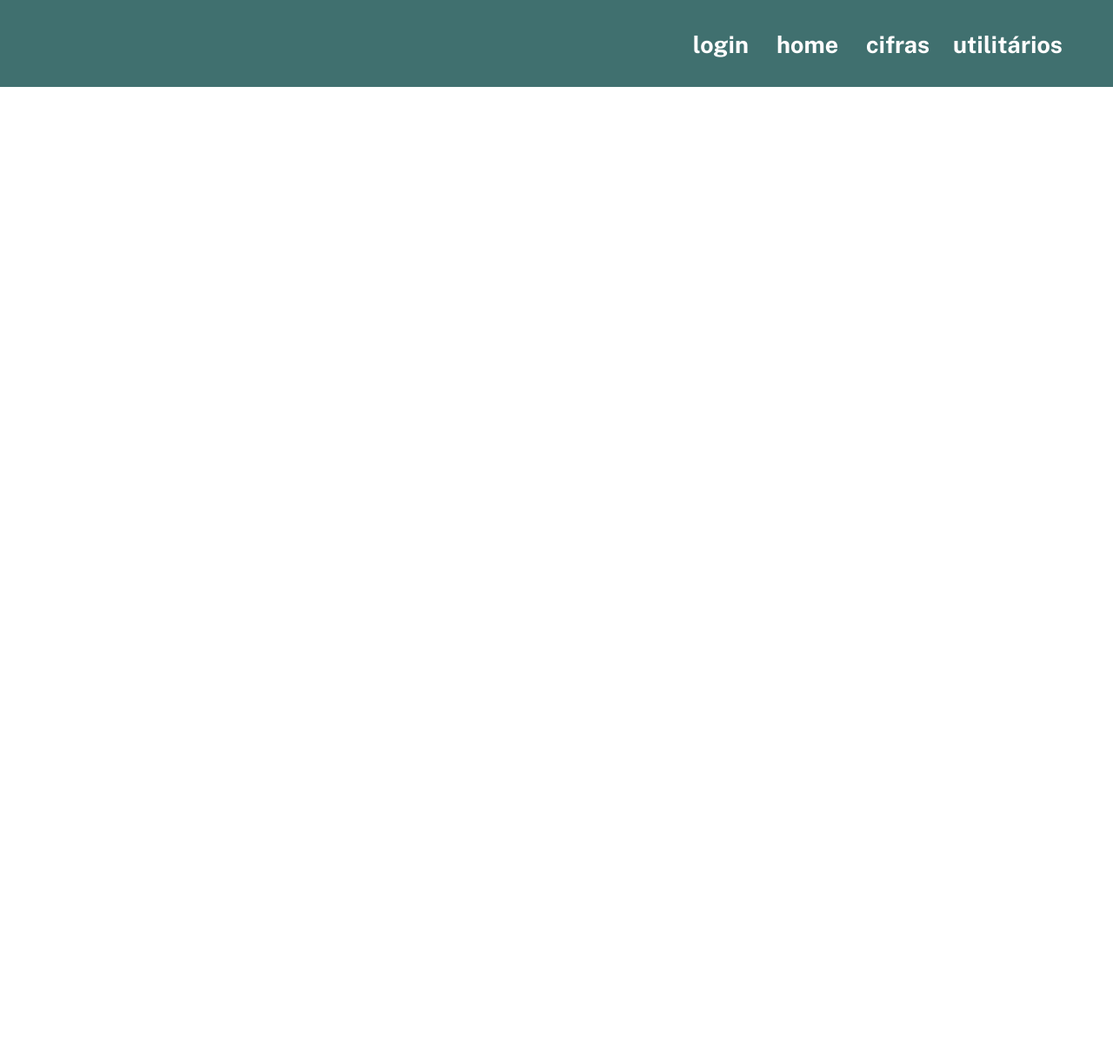
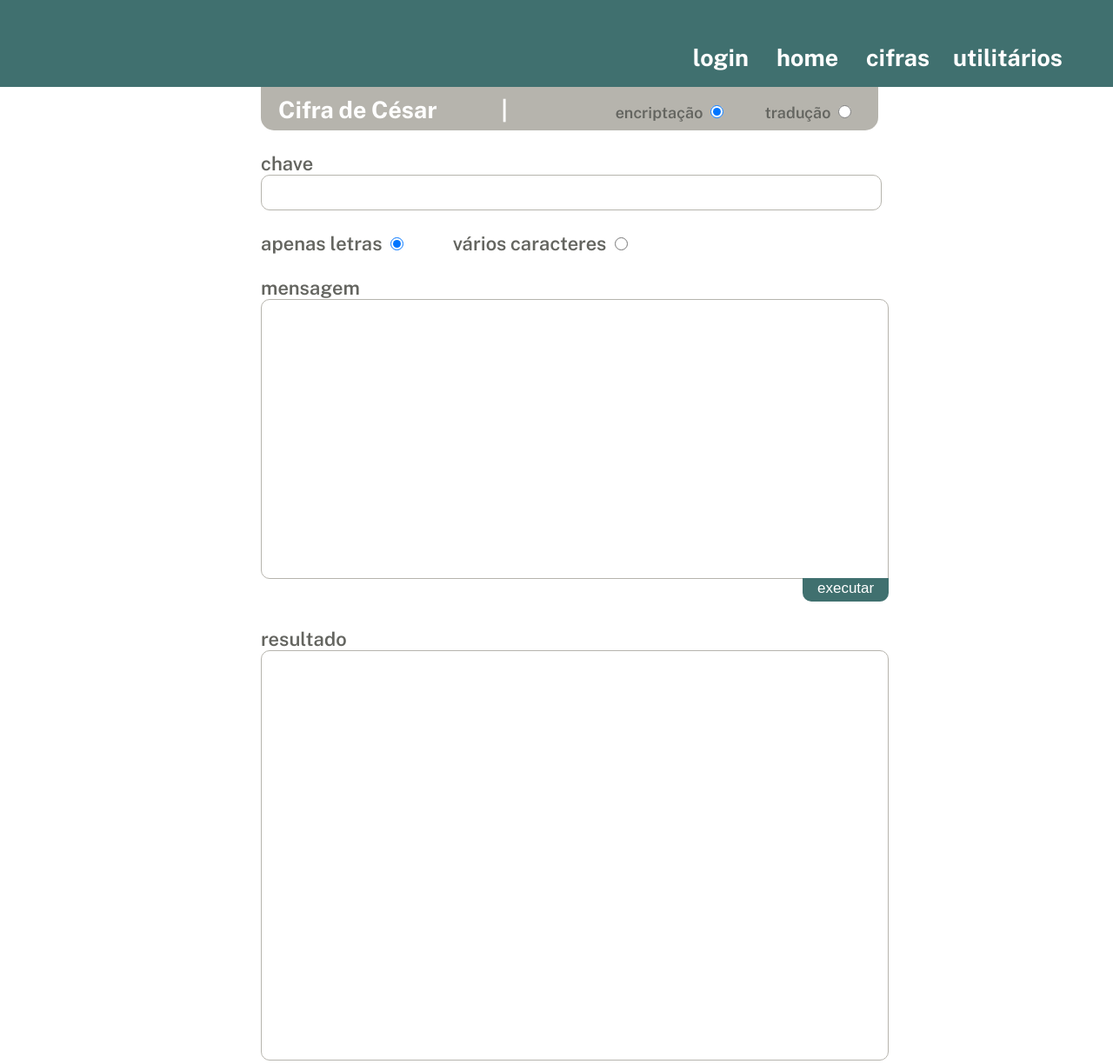
Before and after one commit to GregorioFornetti/CriPython-Web, a Django app: page / in a window 1280 px wide. Shown: the whole page at 87% size. Before the commit the page ends 100 px from the top, so only its background shows below. Run offline with Django 3.2, Linux system fonts and the light colour scheme.

Commit message:
layouts menus iniciado

```diff
--- /dev/null
+++ b/Cripythongraphy_Web/criptografias/static/criptografias/menus.js
@@ -0,0 +1,49 @@
+
+function construir_titulo(nome_titulo, traduc_encript=true) {
+    // Criando container titulo
+    let container_titulo = document.createElement('div')
+    container_titulo.className = 'box-titulo'
+    // Criando texto titulo
+    let titulo = document.createElement('h')
+    titulo.className = 'titulo-cifra'
+    titulo.innerText = nome_titulo
+    container_titulo.append(titulo)
+
+    if (traduc_encript) {  // Criar seleção de opções (radio: encriptação ou tradução)
+        // Criar barra de separação do titulo das opções
+        let separador = document.createElement('h')
+        separador.className = 'titulo-cifra'
+        separador.style.marginLeft = '70px'
+        separador.innerText = '|'
+        // Criando texto(label) encriptação
+        let texto_encript = document.createElement('h')
+        texto_encript.className = 'texto-radio-titulo'
+        texto_encript.style.marginLeft = '120px'
+        texto_encript.innerText = 'encriptação'
+        // Criando radio encriptação
+        let radio_encript = document.createElement('input')
+        radio_encript.className = 'radio-cifra'
+        radio_encript.type = 'radio'
+        radio_encript.name = 'modo'
+        radio_encript.id = 'encript'
+        radio_encript.checked = true;
+        // Criando texto(label) tradução
+        let texto_traduc = document.createElement('h')
+        texto_traduc.className = 'texto-radio-titulo'
+        texto_traduc.style.marginLeft = '40px'
+        texto_traduc.innerText = 'tradução'
+        // Criando radio tradução
+        let radio_traduc = document.createElement('input')
+        radio_traduc.className = 'radio-cifra'
+        radio_traduc.type = 'radio'
+        radio_traduc.name = 'modo'
+        radio_traduc.id = 'traduc'
+        // Adicionando todos os elementos no container do titulo
+        container_titulo.append(separador)
+        container_titulo.append(texto_encript)
+        container_titulo.append(radio_encript)
+        container_titulo.append(texto_traduc)
+        container_titulo.append(radio_traduc)
+    }
+    document.querySelector('.container-cifras').append(container_titulo)
+}
--- a/Cripythongraphy_Web/criptografias/static/criptografias/style.css
+++ b/Cripythongraphy_Web/criptografias/static/criptografias/style.css
@@ -36,6 +36,7 @@
     text-decoration: 'none';
     float: left;
     text-align: center;
+    margin-top: 15px;
     padding: 5px 16px;
     font-family: 'Public Sans Bold', sans-serif;
     border-radius: 10px;
@@ -183,11 +184,9 @@
 }
 
 .container-popup-geral {
-    position: relative;
-    left: 50%;
     width: 500px;
     height: 30px;
-    margin-left: -250px;
+    margin: auto;
     border-radius: 12px;
     padding: 10px 10px 6px 25px;
     display: 'none';
@@ -208,7 +207,7 @@
     float: right;
 }
 
-.textos-pagina {
+#textos-pagina {
     font-family: 'Public Sans Extralight', sans-serif;
     font-size: 18px;
     color: rgb(100, 101, 96);
@@ -227,3 +226,85 @@
     padding: 0;
     margin-bottom: 2px;
 }
+
+.box-titulo {
+    margin: auto;
+    width: 700px;
+    padding: 10px 0px 8px 10px;
+    background-color: rgb(182, 180, 173);
+    border-radius: 0px 0px 15px 15px;
+}
+
+.titulo-cifra {
+    color: white;
+    font-family: 'Public Sans Bold', sans-serif;
+    font-size: 27px;
+    margin-left: 10px;
+}
+
+.texto-radio-titulo {
+    color: rgb(100, 101, 96);
+    font-family: 'Public Sans Semibold', sans-serif;
+    font-size: 18px;
+}
+
+.radio-cifra {
+    height: 15px;
+    width: 15px;
+}
+
+.container-cifras {
+    margin: auto;
+    width: 700px;
+}
+
+.container-input-cifra {
+    width: 700px;
+    margin-top: 25px;
+}
+
+.input-cifra {
+    height: 37px;
+    border-radius: 10px;
+    width: 100%;
+    border: 1px solid rgb(182, 180, 173);
+    font-family: 'Public Sans Extralight', sans-serif;
+    font-size: 18px;
+    color: rgb(100, 101, 96);
+    padding-left: 10px;
+    outline: none;
+}
+
+.textarea_cifra {
+    border-radius: 10px 10px 0px 10px;
+    width: 100%;
+    border: 1px solid rgb(182, 180, 173);
+    font-family: 'Public Sans Extralight', sans-serif;
+    font-size: 18px;
+    color: rgb(100, 101, 96);
+    padding: 10px;
+    outline: none;
+    resize: none;
+    height: 300px;
+}
+
+.texto-cifra {
+    font-family: 'Public Sans Semibold', sans-serif;
+    font-size: 22px;
+    color: rgb(100, 101, 96);
+}
+
+#executar {
+    font-family: 'PublicSans-SemiBold', sans-serif;
+    font-size: 17px;
+    background-color: rgb(64, 112, 111);
+    color: white;
+    border-radius: 0px 0px 10px 10px;
+    padding: 2px 17px 5px 17px;
+    outline: none;
+    border: 0;
+    position: relative;
+    cursor: pointer;
+    bottom: 5px;
+    left: 89%;
+}
--- a/Cripythongraphy_Web/criptografias/templates/criptografias/index.html
+++ b/Cripythongraphy_Web/criptografias/templates/criptografias/index.html
@@ -15,6 +15,7 @@
         <script src='{% static "criptografias/popups.js" %}'></script>
         <script src='{% static "criptografias/login_register.js" %}'></script>
         <script src='{% static "criptografias/nav_bar.js" %}'></script>
+        <script src='{% static "criptografias/menus.js" %}'></script>
     </head>
     <body style="margin: 0;">
         <div class='barra-navegacao'>
@@ -42,9 +43,38 @@
                     </div>
                 </div>
             </div>
-            <div id='container-popup' class='container-popup-geral'>
+            <div id='container-popup'>
                 <h class='texto-popup'></h>
                 <a class='botao-fechar-popup'></a>
+            </div>
+            <div class='container-cifras'>
+                <div class='box-titulo'>
+                    <h class='titulo-cifra'>Cifra de César</h>
+                    <h class='titulo-cifra' style='margin-left: 70px;'>|</h>
+                    <h class='texto-radio-titulo' style='margin-left: 120px;'>encriptação</h>
+                    <input type='radio' name='modo' id='encript' class='radio-cifra' checked>
+                    <h for='traduc' class='texto-radio-titulo' style='margin-left: 40px;'>tradução</h>
+                    <input type='radio' name='modo' id='traduc' class='radio-cifra'>
+                </div>
+                <div class='container-input-cifra'>
+                    <h class='texto-cifra'>chave</h>
+                    <input type='text' class='input-cifra'>
+                </div>
+                <div class='container-input-cifra'>
+                    <h class="texto-cifra">apenas letras</h>
+                    <input type='radio' class='radio-cifra' name='opcoes' id='apenas-letras' checked>
+                    <h class='texto-cifra' style='margin-left:50px;'>vários caracteres</h>
+                    <input type='radio' class='radio-cifra' name='opcoes' id='varios-caracteres'>
+                </div>
+                <div class='container-input-cifra'>
+                    <h class='texto-cifra' >mensagem</h>
+                    <textarea class='textarea_cifra'></textarea>
+                    <input type='button' value='executar' id='executar'>
+                </div>
+                <div class='container-input-cifra'>
+                    <h class='texto-cifra'>resultado</h>
+                    <textarea class='textarea_cifra' style='border-radius: 10px; height: 450px;' readonly></textarea>
+                </div>
             </div>
             <div id='textos-pagina'>
             </div>
```
Also changed, not shown: Cripythongraphy_Web/db.sqlite3.
